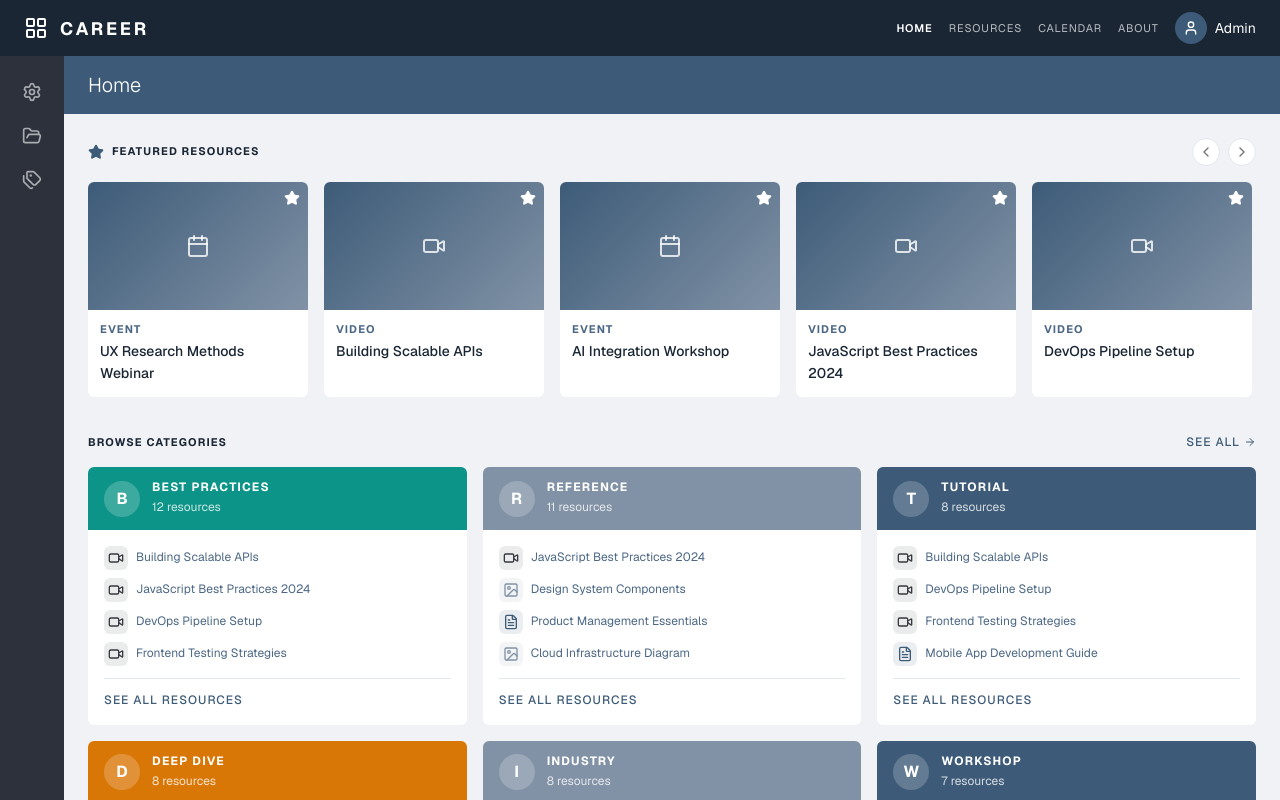
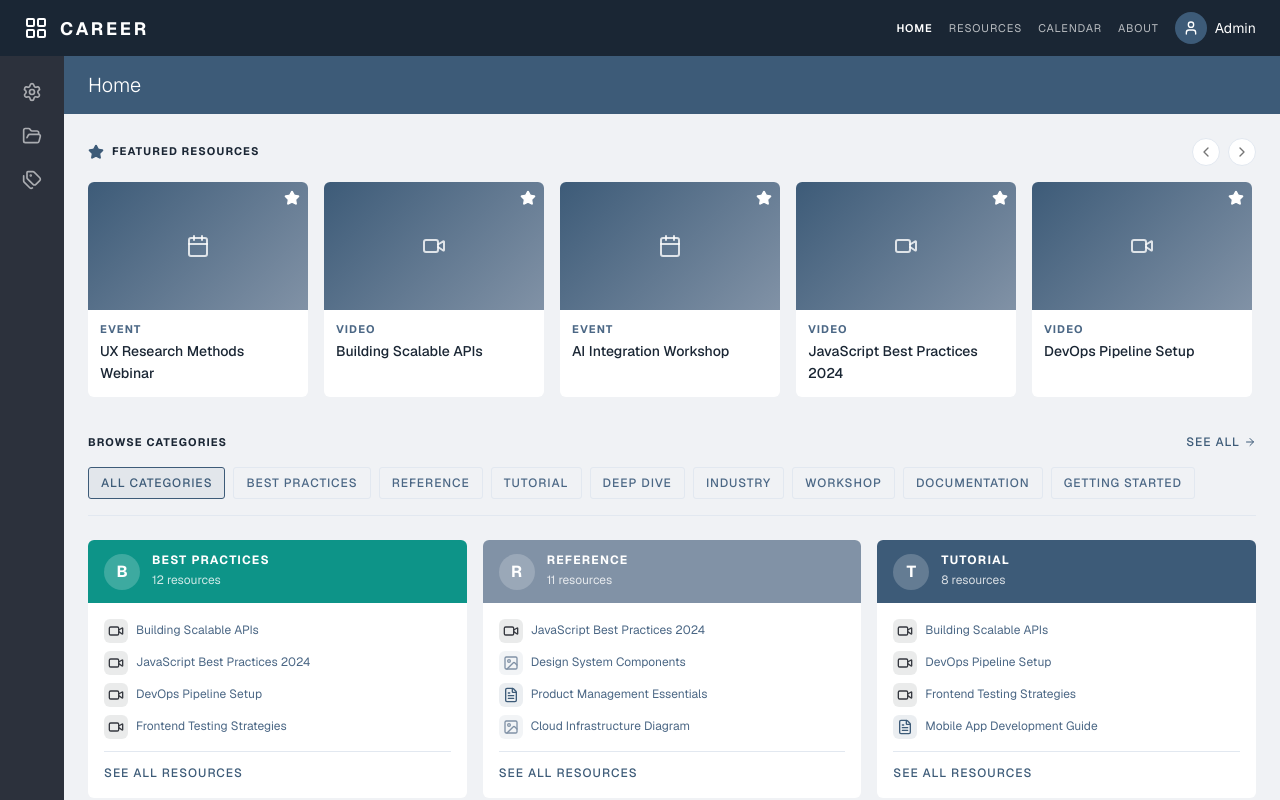
Before and after one commit to joshuarlowry/v0-resource-management-system, a Next.js app: page / in a window 1280 px wide. Shown: the top 800 px of the page. Built offline with nearby package versions, Linux system fonts and the light colour scheme; what @mui/material-nextjs would draw is missing.

Commit message:
feat: add category filter menu bar to main page
Include "All Categories" button and top category links above Browse Categories

Co-authored-by: Joshua Lowry <2459400+joshuarlowry@users.noreply.github.com>

```diff
--- a/app/page.tsx
+++ b/app/page.tsx
@@ -189,6 +189,76 @@ export default function HomePage() {
             </Box>
           </Stack>
 
+          {/* Category Filter Menu */}
+          {categoriesWithResources.length > 0 && (
+            <Box
+              sx={{
+                display: 'flex',
+                flexWrap: 'wrap',
+                gap: 1,
+                mb: 3,
+                pb: 2,
+                borderBottom: '1px solid',
+                borderColor: 'divider',
+              }}
+            >
+              <Box
+                component={Link}
+                href="/resources"
+                sx={{
+                  fontSize: '0.75rem',
+                  textTransform: 'uppercase',
+                  letterSpacing: '0.08em',
+                  color: 'accent.main',
+                  fontWeight: 500,
+                  textDecoration: 'none',
+                  px: 1.5,
+                  py: 0.75,
+                  borderRadius: 0.5,
+                  border: '1px solid',
+                  borderColor: 'accent.main',
+                  bgcolor: 'rgba(61, 91, 120, 0.08)',
+                  transition: 'all 0.2s',
+                  '&:hover': {
+                    bgcolor: 'accent.main',
+                    color: 'common.white',
+                    borderColor: 'accent.main',
+                  },
+                }}
+              >
+                All Categories
+              </Box>
+              {categoriesWithResources.map(({ tag }) => (
+                <Box
+                  key={tag.id}
+                  component={Link}
+                  href={`/resources?tag=${tag.id}`}
+                  sx={{
+                    fontSize: '0.75rem',
+                    textTransform: 'uppercase',
+                    letterSpacing: '0.08em',
+                    color: 'text.secondary',
+                    fontWeight: 500,
+                    textDecoration: 'none',
+                    px: 1.5,
+                    py: 0.75,
+                    borderRadius: 0.5,
+                    border: '1px solid',
+                    borderColor: 'divider',
+                    transition: 'all 0.2s',
+                    '&:hover': {
+                      borderColor: 'text.primary',
+                      color: 'text.primary',
+                      bgcolor: 'rgba(0,0,0,0.02)',
+                    },
+                  }}
+                >
+                  {tag.name}
+                </Box>
+              ))}
+            </Box>
+          )}
+
           <Box
             sx={{
               display: 'grid',
```
